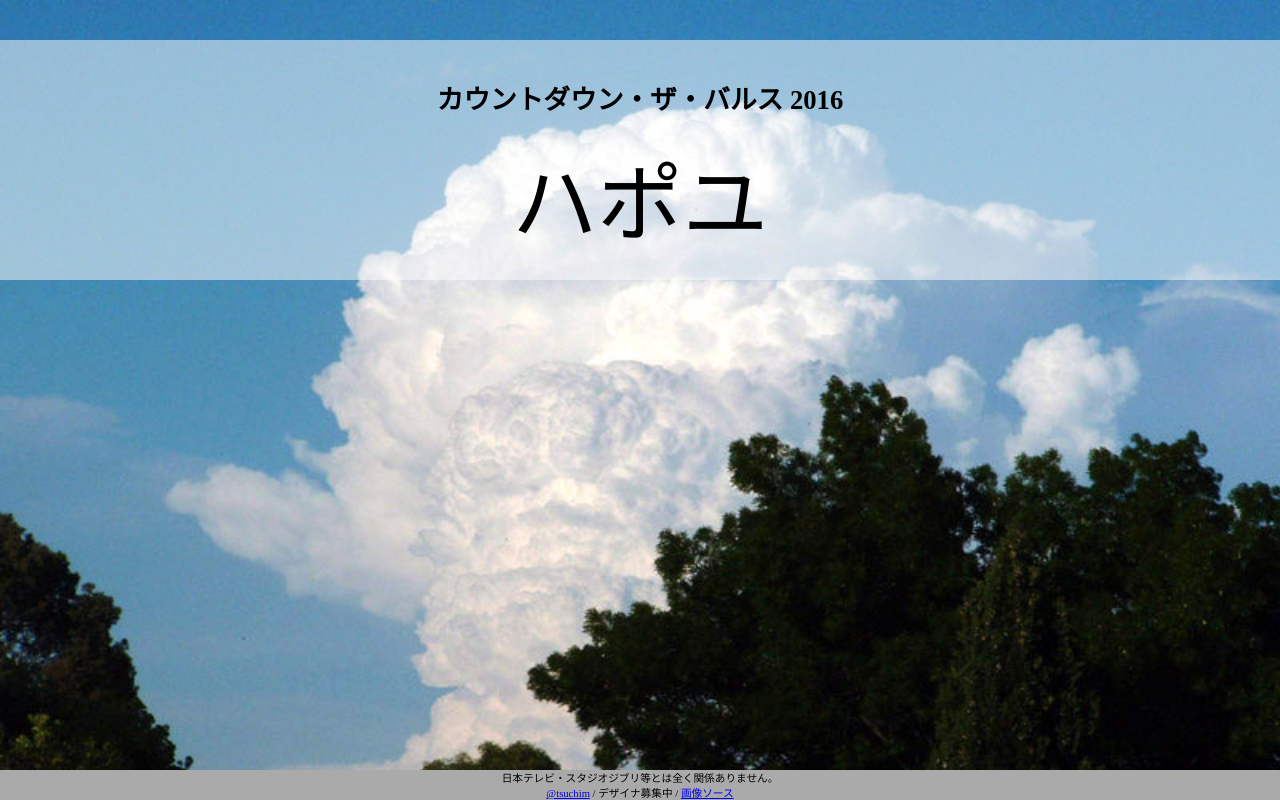
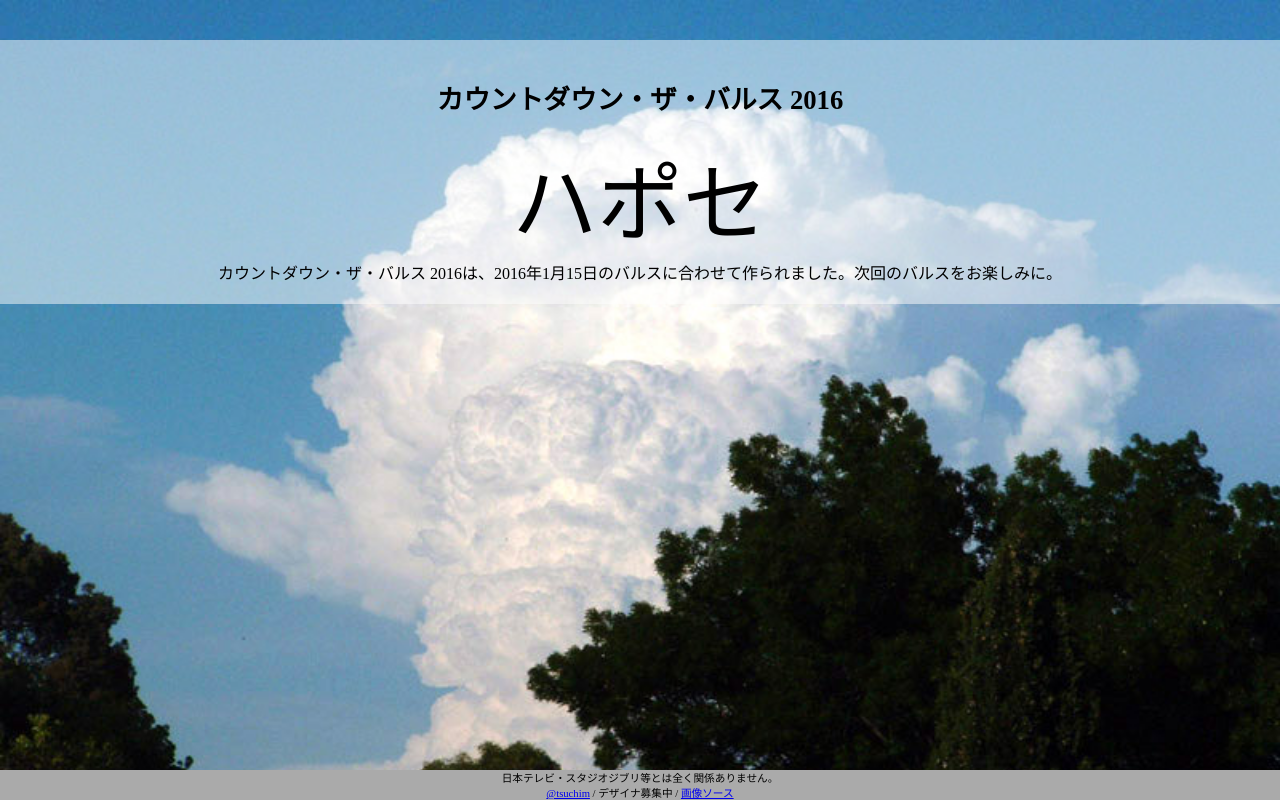
Before and after one commit to tsuchim/balsCountdown, a plain HTML site: page index.html in a window 1280 px wide. Drawn offline with nearby package versions, Linux system fonts and the light colour scheme.

Commit message:
2016年のバルスは終わりました

```diff
--- a/bals.css
+++ b/bals.css
@@ -13,3 +13,4 @@ div.background {
 }
 div.transparent { background-color:rgba(255,255,255,0.5); margin-top:40px; }
 div.contents { padding:20px; color:#000; }
+div#announce{ text-align: center; }
--- a/bals.js
+++ b/bals.js
@@ -1,6 +1,6 @@
 var kana = "アイウエオカキクケコガギグゲゴサシスセソザジズゼゾタチツテトダヂヅデドナニヌネノハヒフヘホバビブベボパピプペポマミムメモヤユヨラリルレロワヰヱヲン";
 var bals = "バルス";
-var btime = new Date("2016/1/15 23:22:34");
+var btime = new Date("2016/1/15 23:23:17");
 // var btime = new Date("2016/1/5 15:56:00");
 var bCode = 0;
 for( var i=0 ; i < bals.length ; i++ ) { bCode = bCode*kana.length + kana.indexOf( bals.substr(i,1)); }
--- a/index.html
+++ b/index.html
@@ -15,7 +15,7 @@
 	<div class="contents">
 	  <h1>カウントダウン・ザ・バルス 2016</h1>
 	  <div id="bals">　　　</div>
-	  <!-- <div>カウントダウン・ザ・バルス 2016は、2016年1月15日のバルスに合わせて作られました。次回のバルスをお楽しみに。</div> -->
+	  <div id="announce">カウントダウン・ザ・バルス 2016は、2016年1月15日のバルスに合わせて作られました。次回のバルスをお楽しみに。</div>
 	</div>
       </div>
     </div>
@@ -24,5 +24,5 @@
       <a href="https://twitter.com/tsuchim">@tsuchim</a> / デザイナ募集中 / <a href="https://commons.wikimedia.org/wiki/File:Wagga-Cumulonimbus.jpg">画像ソース</a>
     </div>
   </body>
-  <!-- 前回のバルス 2009-23:21:13 / 2011(sp)-23:22:34 / 2013-23:21:50 -->
+  <!-- 前回のバルス 2009-23:21:13 / 2011(sp)-23:22:34 / 2013-23:21:50 / 2016-23:23:17 -->
 </html>
```
